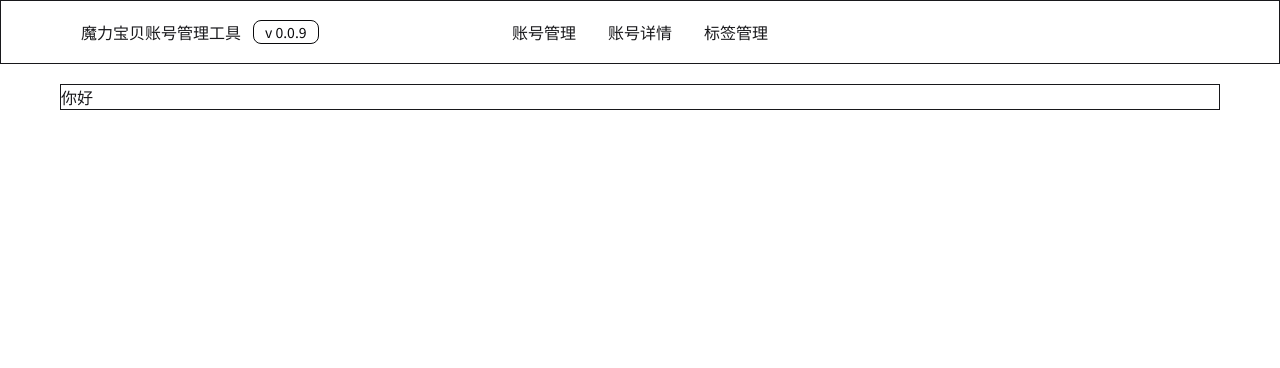
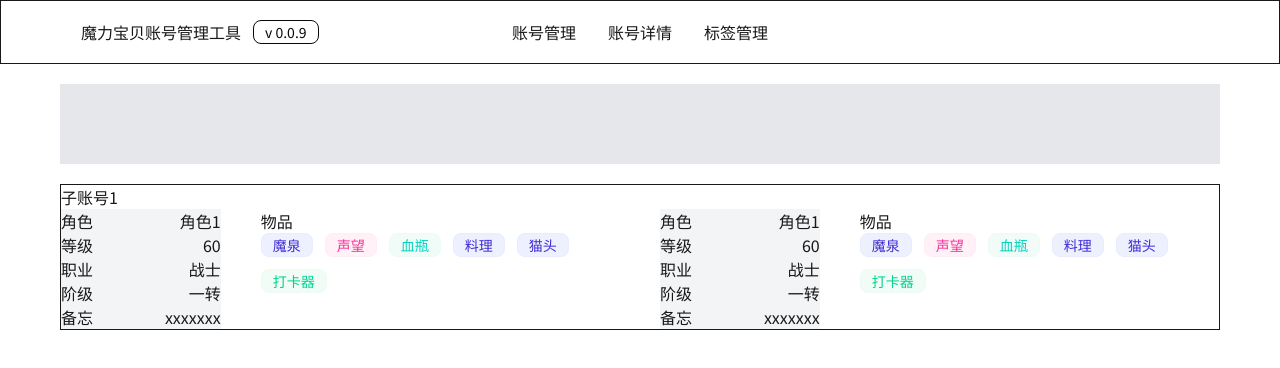
Before and after one commit to Mou2xie/gameAccountManager, a Next.js app: page / in a window 1280 px wide. Shown: the top 368 px of the page. Built offline with nearby package versions, Linux system fonts and the light colour scheme.

Commit message:
Update Home component layout and content; refine Main component styling

```diff
--- a/app/page.tsx
+++ b/app/page.tsx
@@ -2,6 +2,83 @@
 
 export default function Home() {
   return (
-    <div>你好</div>
+    <div className=" space-y-5">
+      <div className=" bg-gray-200 h-20"></div>
+      <div className=" border">
+        <p>子账号1</p>
+        <div className=" grid grid-cols-2 gap-10">
+          <div className=" grid grid-cols-6 gap-10">
+            <div className=" col-span-2 bg-gray-100">
+              <div className=" flex justify-between">
+                <p>角色</p>
+                <p>角色1</p>
+              </div>
+              <div className=" flex justify-between">
+                <p>等级</p>
+                <p>60</p>
+              </div>
+              <div className=" flex justify-between">
+                <p>职业</p>
+                <p>战士</p>
+              </div>
+              <div className=" flex justify-between">
+                <p>阶级</p>
+                <p>一转</p>
+              </div>
+              <div className=" flex justify-between">
+                <p>备忘</p>
+                <p>xxxxxxx</p>
+              </div>
+            </div>
+            <div className=" col-span-4">
+              <p>物品</p>
+              <div className=" flex flex-wrap gap-3">
+                <div className="badge badge-soft badge-primary">魔泉</div>
+                <div className="badge badge-soft badge-secondary">声望</div>
+                <div className="badge badge-soft badge-accent">血瓶</div>
+                <div className="badge badge-soft badge-primary">料理</div>
+                <div className="badge badge-soft badge-primary">猫头</div>
+                <div className="badge badge-soft badge-success">打卡器</div>
+              </div>
+            </div>
+          </div>
+          <div className=" grid grid-cols-6 gap-10">
+            <div className=" col-span-2 bg-gray-100">
+              <div className=" flex justify-between">
+                <p>角色</p>
+                <p>角色1</p>
+              </div>
+              <div className=" flex justify-between">
+                <p>等级</p>
+                <p>60</p>
+              </div>
+              <div className=" flex justify-between">
+                <p>职业</p>
+                <p>战士</p>
+              </div>
+              <div className=" flex justify-between">
+                <p>阶级</p>
+                <p>一转</p>
+              </div>
+              <div className=" flex justify-between">
+                <p>备忘</p>
+                <p>xxxxxxx</p>
+              </div>
+            </div>
+            <div className=" col-span-4">
+              <p>物品</p>
+              <div className=" flex flex-wrap gap-3">
+                <div className="badge badge-soft badge-primary">魔泉</div>
+                <div className="badge badge-soft badge-secondary">声望</div>
+                <div className="badge badge-soft badge-accent">血瓶</div>
+                <div className="badge badge-soft badge-primary">料理</div>
+                <div className="badge badge-soft badge-primary">猫头</div>
+                <div className="badge badge-soft badge-success">打卡器</div>
+              </div>
+            </div>
+          </div>
+        </div>
+      </div>
+    </div>
   );
 }
--- a/components/Main.tsx
+++ b/components/Main.tsx
@@ -2,7 +2,7 @@
 
 export const Main = ({ children }: { children: React.ReactNode }) => {
     return (
-        <main className=" mx-15 my-5 min-h-90vh border">
+        <main className=" mx-15 my-5 min-h-[87vh]">
             {children}
         </main>
     );
```
